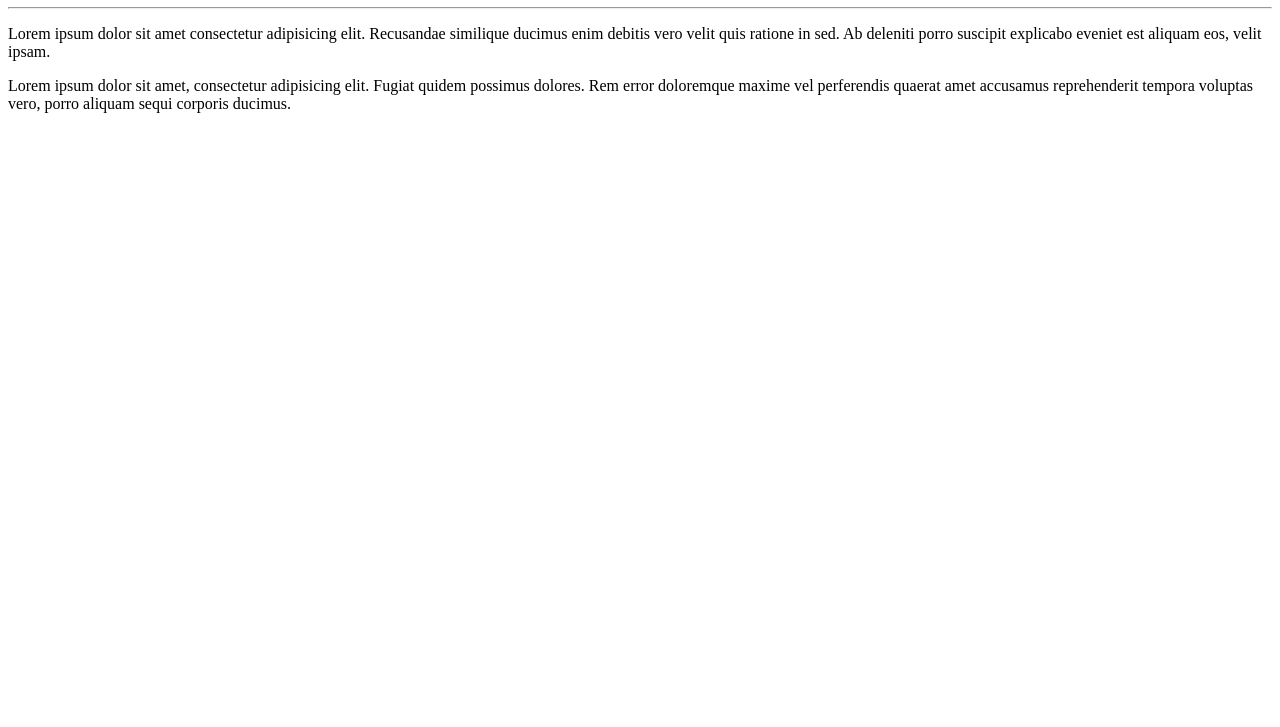
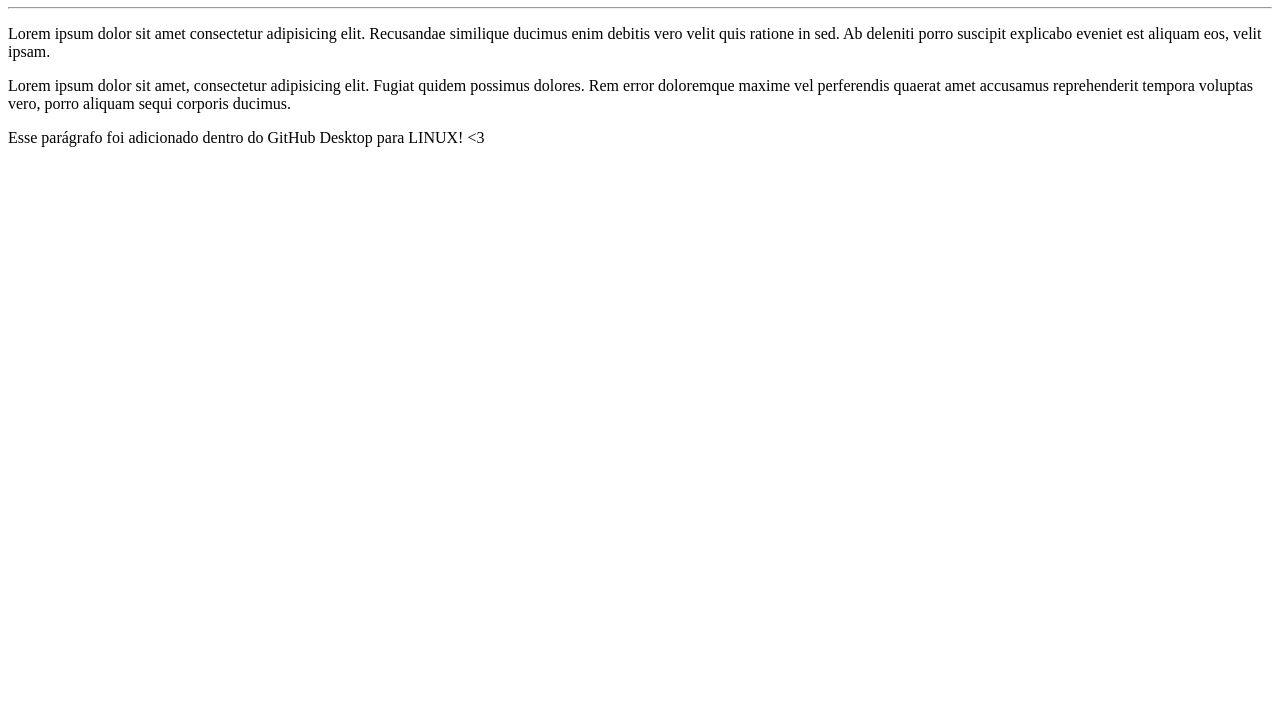
Before and after one commit to MarcioPimenta/Ola-Mundo, a plain HTML site: page site-exemplo/index.html in a window 1280 px wide. Shown: the part 73-800 px from the top of the page. Drawn offline with Linux system fonts and the light colour scheme.

Commit message:
mudei o arquivo index

```diff
--- a/site-exemplo/index.html
+++ b/site-exemplo/index.html
@@ -10,5 +10,6 @@
     <hr>
     <p>Lorem ipsum dolor sit amet consectetur adipisicing elit. Recusandae similique ducimus enim debitis vero velit quis ratione in sed. Ab deleniti porro suscipit explicabo eveniet est aliquam eos, velit ipsam.</p>
     <p>Lorem ipsum dolor sit amet, consectetur adipisicing elit. Fugiat quidem possimus dolores. Rem error doloremque maxime vel perferendis quaerat amet accusamus reprehenderit tempora voluptas vero, porro aliquam sequi corporis ducimus.</p>
+    <p>Esse parágrafo foi adicionado dentro do GitHub Desktop para LINUX! &lt;3</p>
 </body>
 </html>
```
